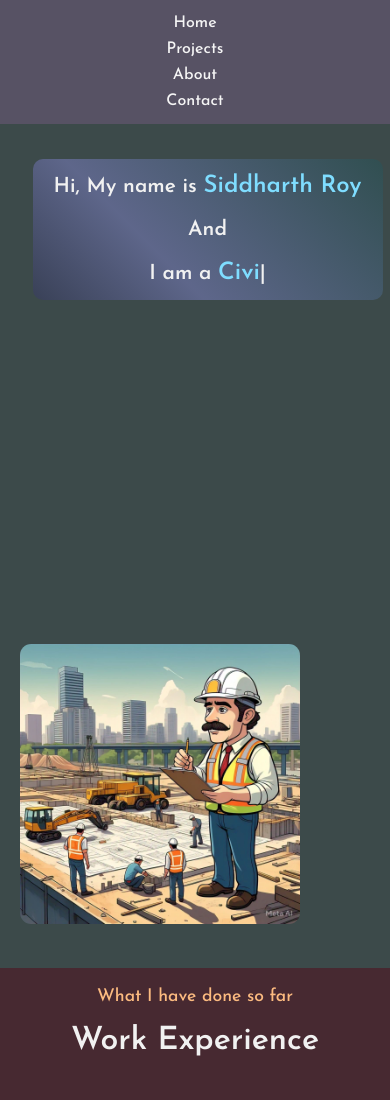
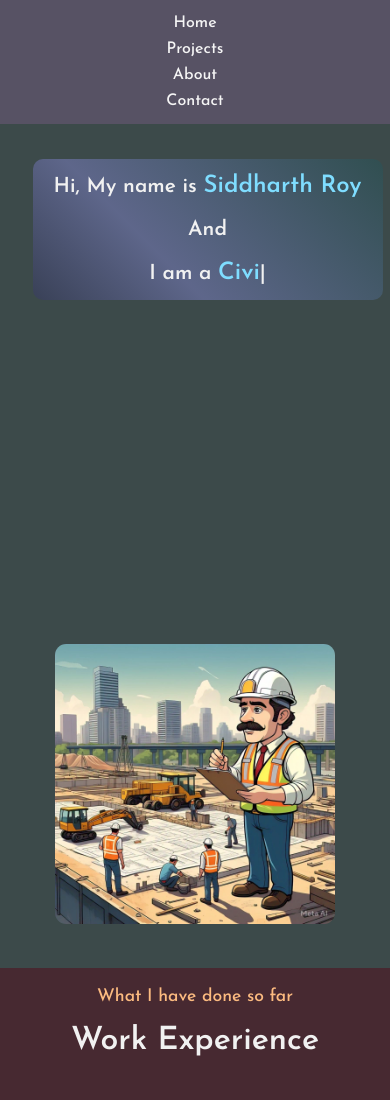
Before and after one commit to ur-star/simple-portfolio, a plain HTML site: page index.html in a window 390 px wide. Shown: the top 1100 px of the page. Drawn offline with nearby package versions, Linux system fonts and the light colour scheme.

Commit message:
styling fix

```diff
--- a/style.css
+++ b/style.css
@@ -124,7 +124,7 @@ li a:hover {
   display: flex;
   justify-content: space-between;
   align-items: center;
-  height: 100dvh;
+  min-height: 100dvh;
   background-color: #3c4a4a; /* Darker yellowish grey */
   padding: 40px 20px;
 }
@@ -282,7 +282,7 @@ li a:hover {
 .fourth-section {
   background-color: #445d50; /* Darker reddish grey */
   color: white;
-  height: 60dvh;
+  height: 100dvh;
   padding: 50px 20px;
 }
 
@@ -372,10 +372,11 @@ li a:hover {
   }
 
    .right-section {
-    margin: 20px auto;
     width: 100%;
+    text-align: center;
   }
   .right-section img{
+
     margin: 0 auto;
   }
 
```
